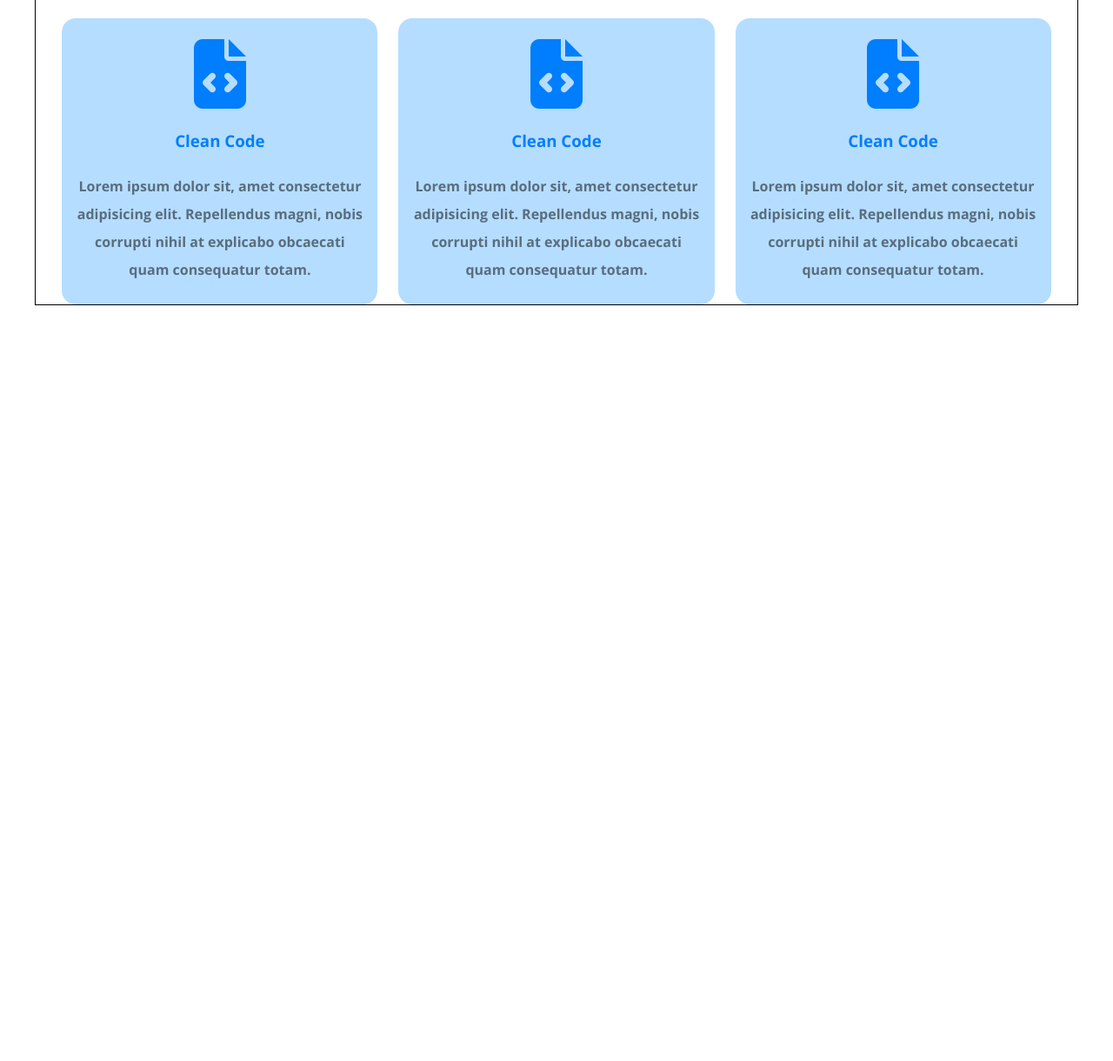
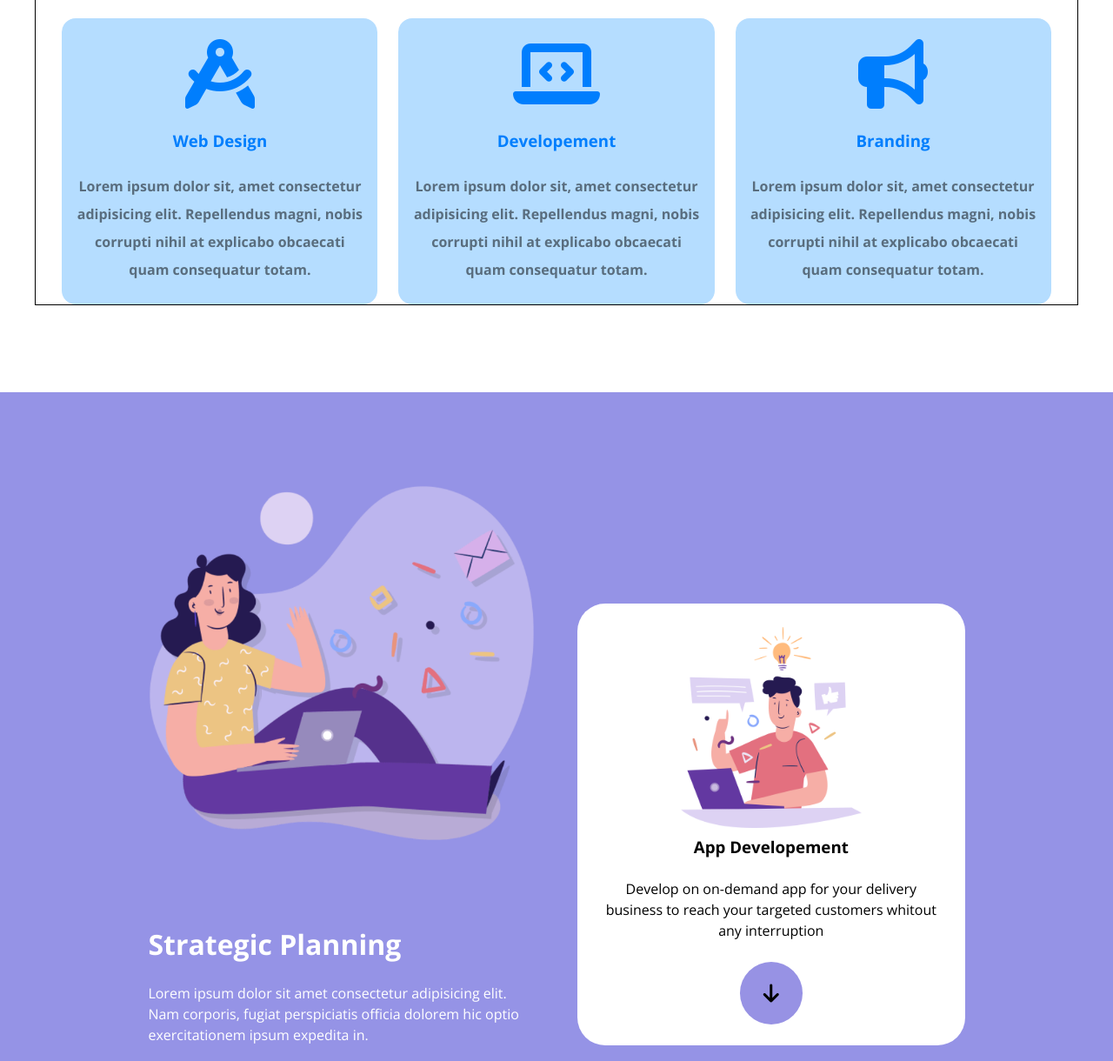
Before and after one commit to FabioLongoni/htmlcss-responsive-layout, a plain HTML site: page index.html in a window 1280 px wide. Shown: the part 480-1700 px from the top of the page at 87% size. Before the commit the page ends 931 px from the top, so only its background shows below. Drawn offline with nearby package versions, Linux system fonts and the light colour scheme.

Commit message:
sezione2fine

```diff
--- a/css/app.css
+++ b/css/app.css
@@ -119,6 +119,76 @@ header ul {
 }
 
 
+/* seconda sezione */
+
+.planning {
+    background-color: #9593e6;
+    padding: 6.25rem 0 4rem 0;
+}
+
+.container-small {
+    max-width: 1000px;
+    padding: 0 1.9rem;
+    margin: auto;
+}
+
+.row-2 {
+    display: flex;
+    gap: 3rem;
+}
+
+.col-2 {
+    flex-basis: 0;
+    flex-grow: 1;
+    align-items: center;
+    line-height: 1.5rem;
+}
+
+.second-plan-content {
+    background-color: white;
+    color: black;
+    border-radius: 2rem;
+    padding: 1.5rem;
+    text-align: center;
+}
+
+.second-plan {
+    align-self: flex-end;
+}
+
+.first-plan-content {
+    color: white;
+}
+
+.first-plan-content img {
+    margin-bottom: 6.25rem;
+    width: 100%;
+}
+
+.first-plan-content h3 {
+    margin-bottom: 2rem;
+    font-size: 2rem;
+}
+
+.second-plan-content img {
+    width: 60%;
+}
+
+.second-plan-content h3,
+.second-plan-content p {
+    margin-bottom: 1.5rem;
+}
+
+.second-plan-content i {
+    font-size: 1.5rem;
+    border-radius: 50%;
+    padding: 1.5rem 1.7rem;
+    background-color: #9792e4;
+}
+
+
+
+
 
 
 
@@ -136,6 +206,9 @@ header ul {
     }
     .first-card img {
         align-self: flex-start;
+    }
+    .row-2 {
+        flex-direction: column;
     }
 
 }
@@ -157,4 +230,7 @@ header ul {
         width: 100%;
         margin-top: 1.5rem;
     }
+    .row-2 {
+        flex-direction: column;
+    }
 }
--- a/index.html
+++ b/index.html
@@ -31,6 +31,7 @@
         </div>
     </header>
 
+<!-- prima sezione -->
     <section class="wrapper-app">
         <div class="container">
             <div class="row">
@@ -56,8 +57,8 @@
                 <div class="col-1">
                     <div class="card card-general">
                         <div>
-                           <i class="fa-solid fa-file-code"></i>
-                           <h3>Clean Code</h3>
+                            <i class="fa-solid fa-compass-drafting"></i>
+                           <h3>Web Design</h3>
                            <p>Lorem ipsum dolor sit, amet consectetur adipisicing elit. Repellendus magni, nobis corrupti nihil at explicabo obcaecati quam consequatur totam.</p>
                         </div>
                     </div>
@@ -65,8 +66,8 @@
                 <div class="col-1">
                     <div class="card card-general">
                         <div>
-                           <i class="fa-solid fa-file-code"></i>
-                           <h3>Clean Code</h3>
+                            <i class="fa-solid fa-laptop-code"></i>
+                           <h3>Developement</h3>
                            <p>Lorem ipsum dolor sit, amet consectetur adipisicing elit. Repellendus magni, nobis corrupti nihil at explicabo obcaecati quam consequatur totam.</p>
                         </div>
                     </div>
@@ -74,8 +75,8 @@
                 <div class="col-1">
                     <div class="card card-general">
                         <div>
-                           <i class="fa-solid fa-file-code"></i>
-                           <h3>Clean Code</h3>
+                            <i class="fa-solid fa-bullhorn"></i>
+                           <h3>Branding</h3>
                            <p>Lorem ipsum dolor sit, amet consectetur adipisicing elit. Repellendus magni, nobis corrupti nihil at explicabo obcaecati quam consequatur totam.</p>
                         </div>
                     </div>
@@ -84,5 +85,31 @@
         </div>
     </section>
 
+<!-- seconda sezione -->
+    <section class="planning">
+        <div class="container-small">
+            <div class="row-2">
+                <div class="col-2 first-plan-content">
+                    <img src="img/planning1.png" alt="">
+                    <h3>Strategic Planning</h3>
+                    <p>Lorem ipsum dolor sit amet consectetur adipisicing elit. Nam corporis, fugiat perspiciatis officia dolorem hic optio exercitationem ipsum expedita in.</p>
+                </div>
+                <div class="col-2 second-plan">
+                    <div class="second-plan-content">
+                        <img src="img/planning2.png" alt="">
+                        <h3>App Developement</h3>
+                        <p>Develop on on-demand app for your delivery business to reach your targeted customers whitout any interruption</p>
+                        <i class="fa-solid fa-arrow-down"></i>
+                    </div>
+                </div>
+            </div>
+        </div>
+    </section>
+
+<!-- terza sezione -->
+    <section>
+
+    </section>
+
 </body>
 </html>
```
